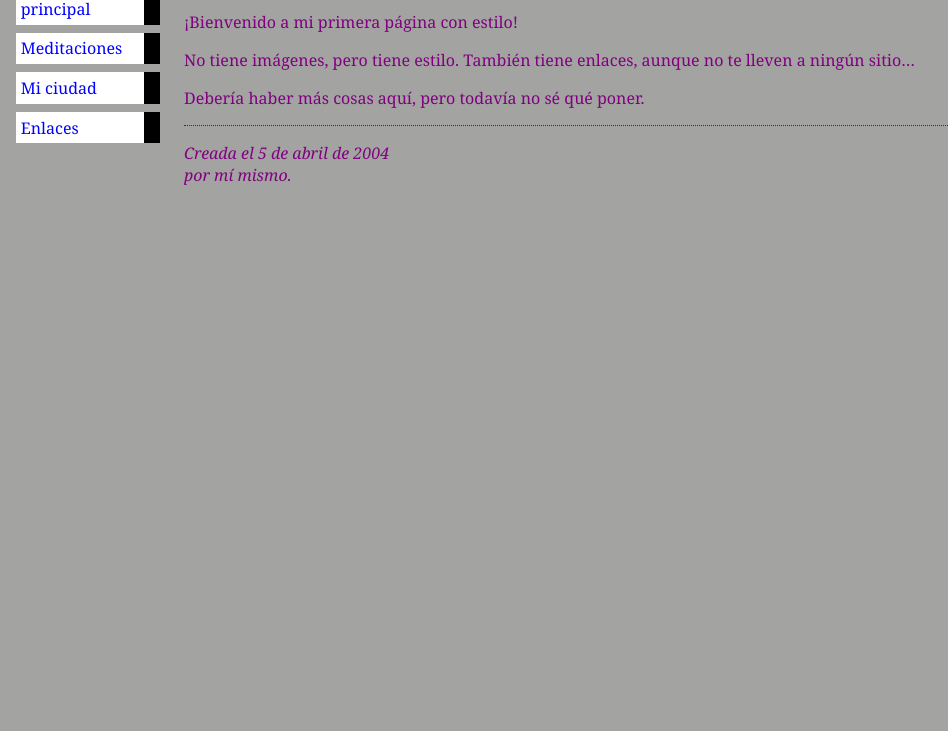
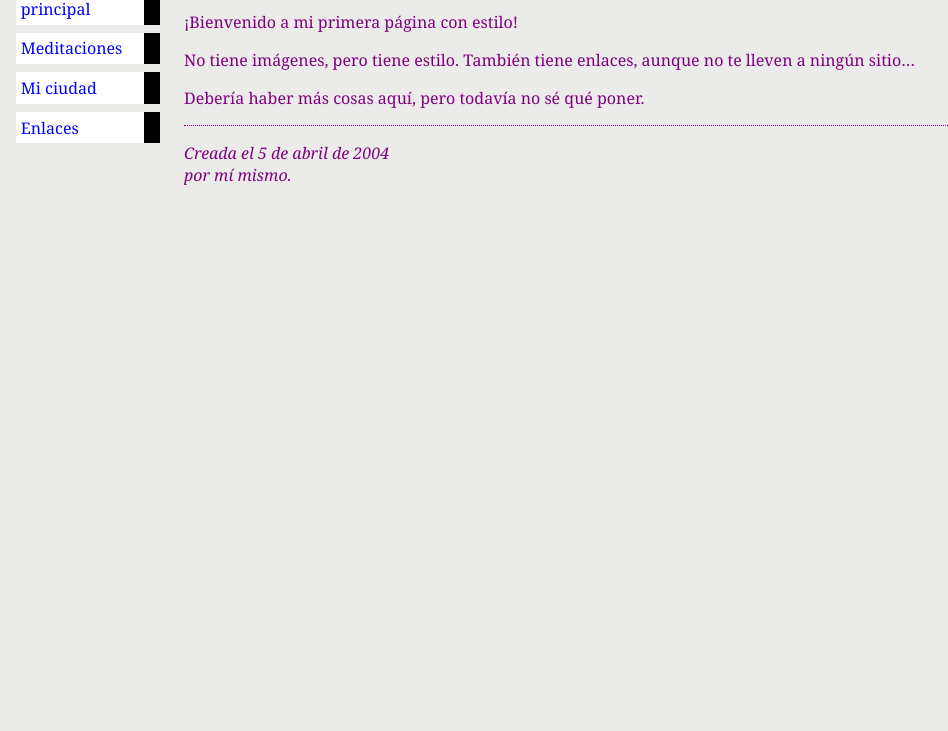
Before and after one commit to PabloCarrH/Programacion-Basica, a plain HTML site: page index.html in a window 1280 px wide. Shown: the part 69-800 px from the top of the page, without its empty margins (0-948 px from the left). Drawn offline with Linux system fonts and the light colour scheme.

Commit message:
cambio de back

```diff
--- a/index.html
+++ b/index.html
@@ -8,7 +8,7 @@
     font-family: Georgia, "Times New Roman",
           Times, serif;
     color: purple;
-    background-color: #a3a3a1 }
+    background-color: #ebebe9 }
   ul.navbar {
     list-style-type: none;
     padding: 0;
```
